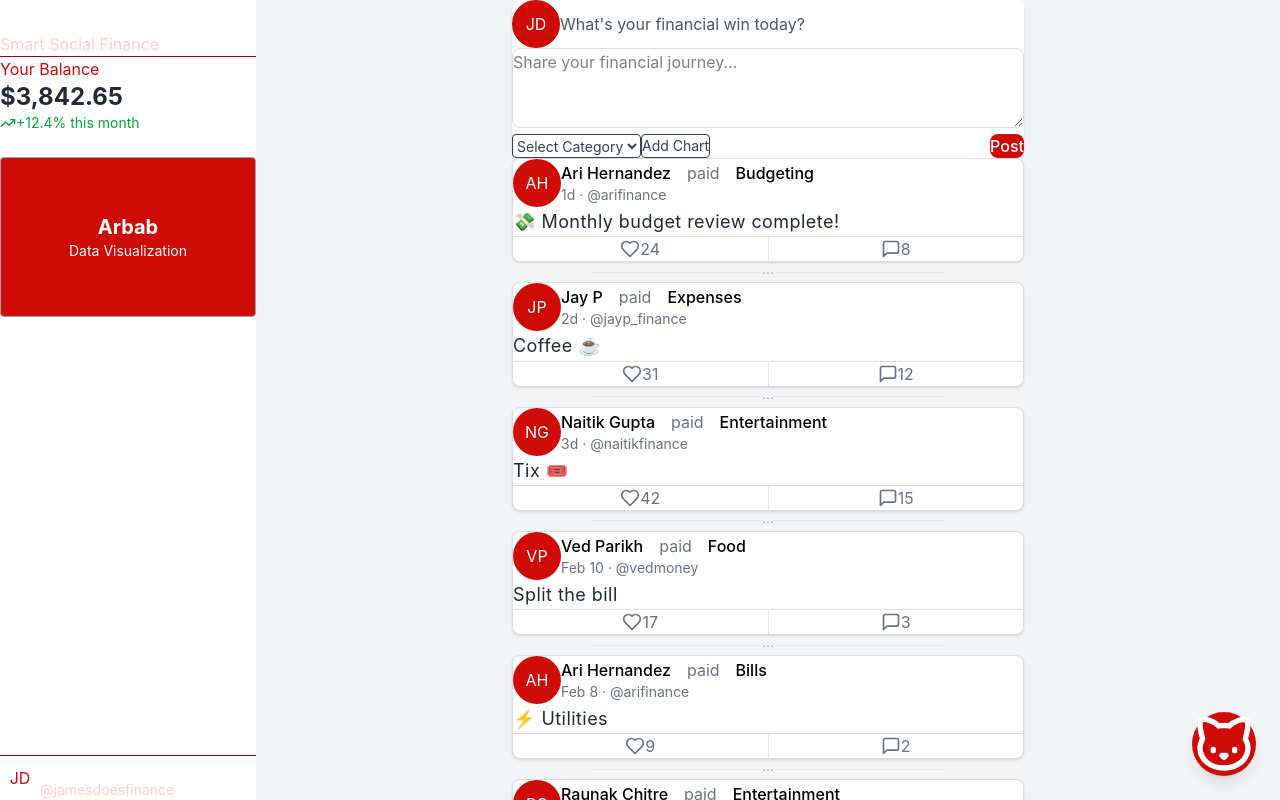
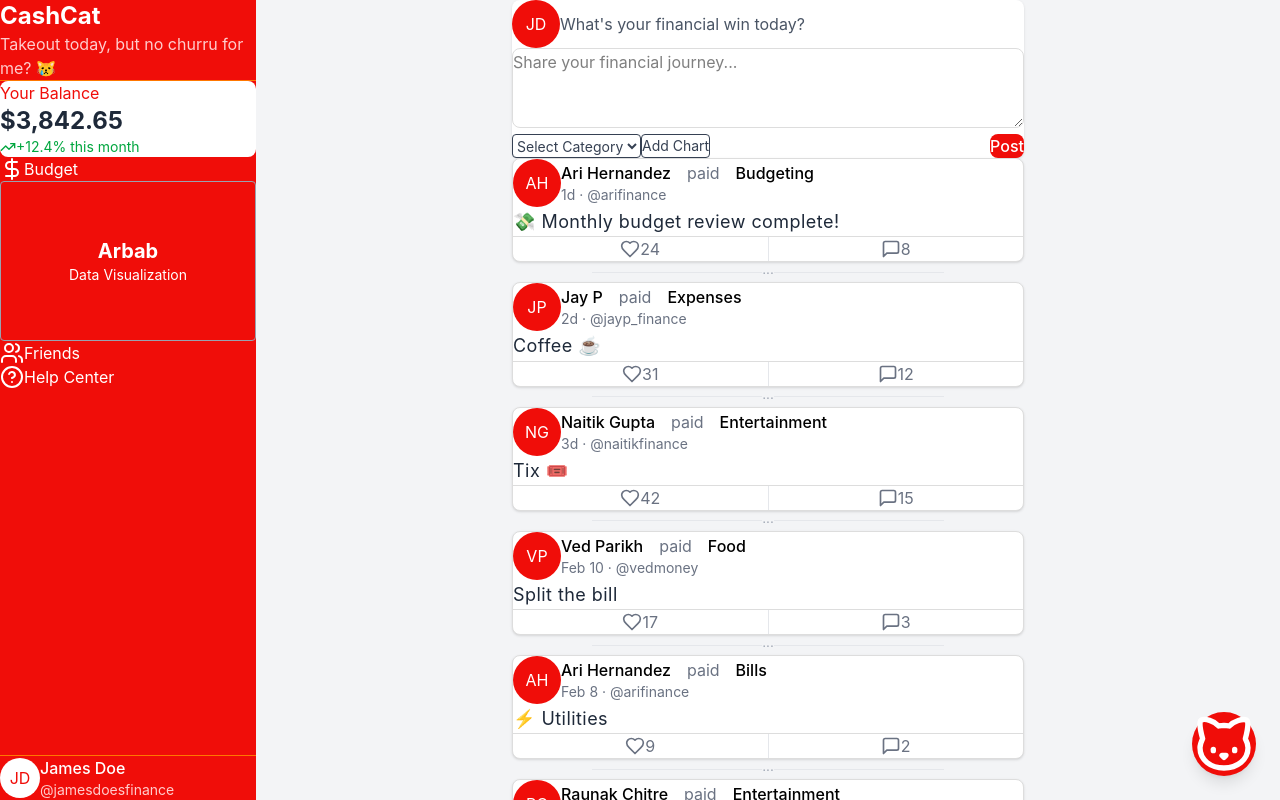
Before and after one commit to jaynopponep/CashCat-HackKnight2025, a Next.js app in the folder frontend/: page /Social in a window 1280 px wide. Built offline with nearby package versions, Linux system fonts and the light colour scheme.

Commit message:
forcing useeffect color on page, added multiple phrases for top left

```diff
--- a/frontend/src/component/social/SideBar.jsx
+++ b/frontend/src/component/social/SideBar.jsx
@@ -1,9 +1,23 @@
-import React from 'react';
+import React, {useEffect, useState} from 'react';
 import { DollarSign, Users, HelpCircle, TrendingUp } from 'lucide-react';
 import { useRouter } from 'next/navigation';
 
 const SideBar = ({ user }) => {
-  const router = useRouter();
+  const router = useRouter()
+  const phrases = [
+      "No $6 latte today.. 😾",
+      "Do you really need that subscription.. 😼",
+      "Takeout today, but no churru for me? 😿"
+  ]
+  const [randomPhrase, setRandomPhrase] = useState('');
+  useEffect(() => {
+    document.documentElement.style.setProperty('--background', '#f00d09');
+    document.documentElement.style.setProperty('--component', '#f00d09');
+    document.documentElement.style.setProperty('--component-hover', '#ff7700');
+    document.documentElement.style.setProperty('--border-color', '#dddddd');
+    document.documentElement.style.setProperty('--text-primary', '#ffffff');
+    setRandomPhrase(phrases[Math.floor(Math.random() * phrases.length)]);
+  }, []);
 
   const handleNavigation = (path) => {
     router.push(path);
@@ -11,13 +25,12 @@ const SideBar = ({ user }) => {
 
   return (
     <div className="w-64 text-white flex flex-col" style={{ backgroundColor: 'var(--background)' }}>
-      {/* Header */}
+      {}
       <div className="p-4 border-b" style={{ borderColor: 'var(--component-hover)' }}>
         <h1 className="text-2xl font-bold cursor-pointer" onClick={() => handleNavigation('/')}>CashCat</h1>
-        <p style={{ color: '#ffcccc' }}>Smart Social Finance</p>
+        <p style={{ color: '#ffcccc' }}>{randomPhrase}</p>
       </div>
 
-      {/* Balance Section */}
       <div className="p-4 mb-6">
         <div className="bg-white rounded-lg p-3 text-gray-800">
           <div style={{ color: 'var(--component)' }}>Your Balance</div>
@@ -29,11 +42,9 @@ const SideBar = ({ user }) => {
         </div>
       </div>
 
-      {/* Navigation Section */}
       <nav className="flex-1 flex flex-col space-y-8 px-4">
         <NavItem icon={<DollarSign />} label="Budget" onClick={() => handleNavigation('/')} />
 
-        {/* Data Visualization Section */}
         <div
           className="cursor-pointer flex flex-col items-center justify-center p-4 rounded border border-gray-400 w-full h-40"
           style={{ backgroundColor: 'var(--component)' }}
@@ -51,7 +62,6 @@ const SideBar = ({ user }) => {
         />
       </nav>
 
-      {/* Footer with User Info */}
       <div className="p-4 border-t mt-6" style={{ borderColor: 'var(--component-hover)' }}>
         <div className="flex items-center">
           <div className="w-10 h-10 rounded-full bg-white flex items-center justify-center mr-3" style={{ color: 'var(--component)' }}>
```
Also changed, not shown: frontend/src/app/Social/page.js (line endings or trailing spaces).
